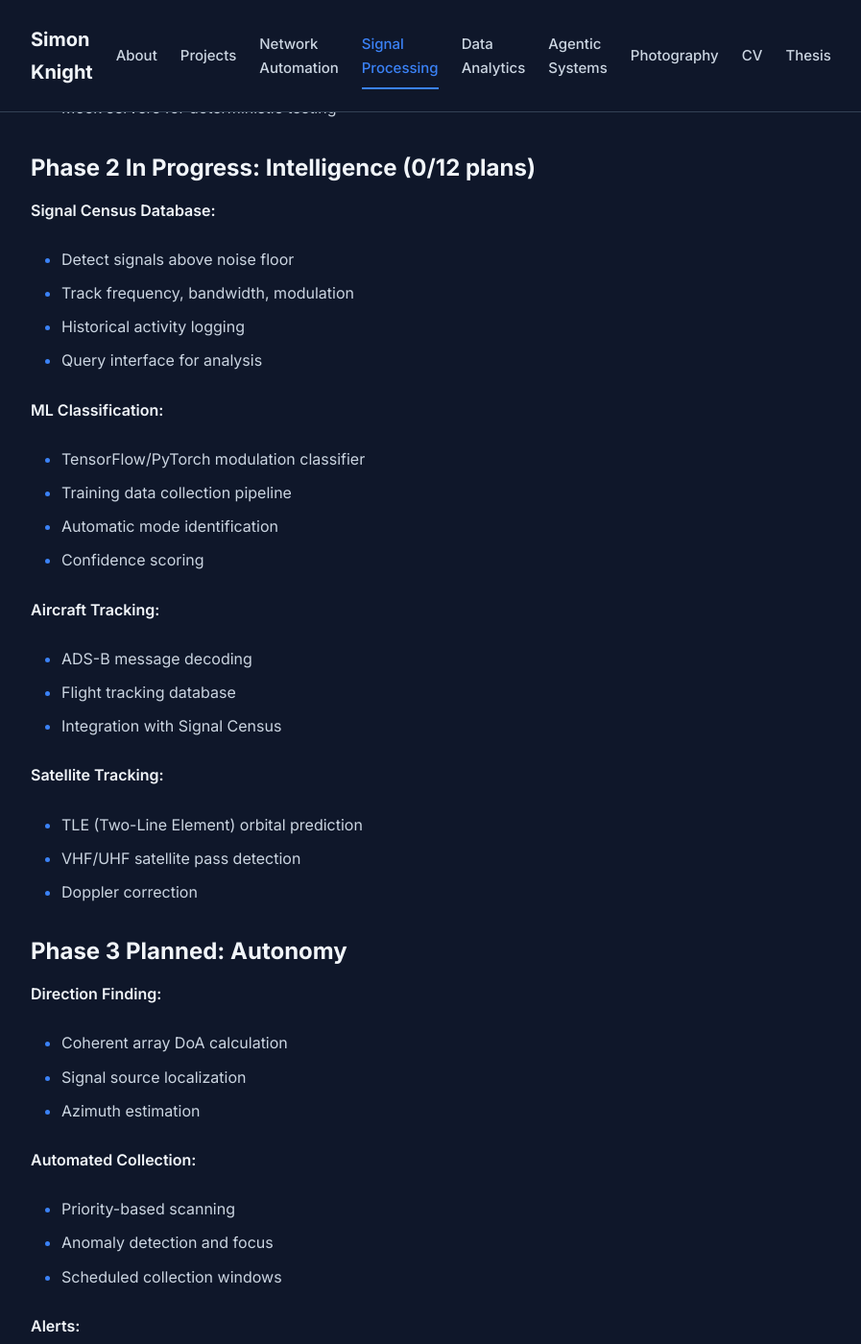
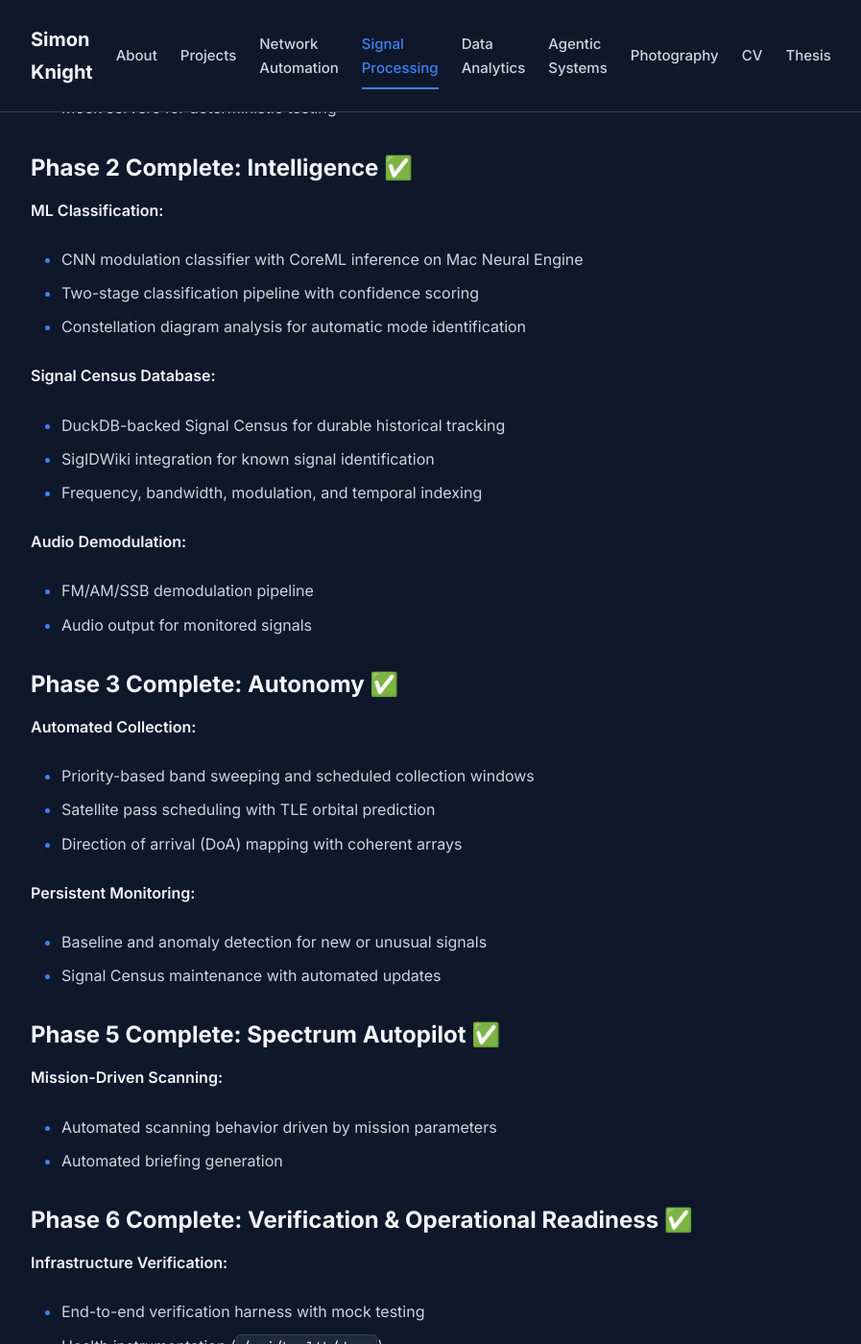
Before and after one commit to sk2/sk2.github.com, a Jekyll site: the page built from projects/spectra.md, in a window 1280 px wide and 1400 px high, scrolled down 3975 px. Shown: the whole window at 96% size, without its empty margins (232-1129 px from the left). Built offline with Jekyll 4.4.1, drawn with Linux system fonts in a browser that asks for light colours; our own code applies the rules of GitHub Pages for plain Markdown files; some of the changed text lies outside the part shown.

Commit message:
Add milestones and roadmaps across active project pages
Network Simulator: Expand roadmap from 2 lines to 4 milestones
(v1.8 EVPN, v1.9 chaos engineering, v2.0 distributed/intelligent,
v2.1 digital twin) with feature details for each.

NetVis: Replace 2-paragraph current status with full milestone
history (v1.0-v1.2) plus in-progress v1.3 and v1.4 roadmap.

Topology Modeling Library: Add complete milestone history
(v1.0-v1.7 shipped, v1.8 in progress) with key highlights for
each version.

Workbench: Add roadmap section covering paused v1.2 completion
and future directions.

Spectra: Update status from Phase 2/3 (45%) to Phase 6/7 -
Phases 1-3 and 5-6 are all complete. Rewrite phase sections to
reflect actual delivered features and add Phase 4/7 roadmap.

Co-Authored-By: Claude Opus 4.6 <noreply@anthropic.com>

```diff
--- a/projects/spectra.md
+++ b/projects/spectra.md
@@ -5,7 +5,7 @@ section: signal-processing
 
 # Project Spectra
 
-<span class="status-badge status-active">Phase 2/3 (45%)</span>
+<span class="status-badge status-active">Phase 6/7 — Operational Readiness</span>
 
 [← Back to Signal Processing](../signal-processing)
 
@@ -20,7 +20,7 @@ Manual radio spectrum monitoring is resource-intensive and prone to operator fat
 
 | | |
 |---|---|
-| **Status** | Phase 2/3 (45%) |
+| **Status** | Phase 6/7 — Operational Readiness |
 | **Language** | Python + Rust + Swift |
 | **Started** | 2026 |
 
@@ -120,47 +120,51 @@ Edge Pi → SpyServer/rtl_tcp → Mac mini Core
 - Network bandwidth optimization
 - Mock servers for deterministic testing
 
-### Phase 2 In Progress: Intelligence (0/12 plans)
+### Phase 2 Complete: Intelligence ✅
+
+**ML Classification:**
+- CNN modulation classifier with CoreML inference on Mac Neural Engine
+- Two-stage classification pipeline with confidence scoring
+- Constellation diagram analysis for automatic mode identification
 
 **Signal Census Database:**
-- Detect signals above noise floor
-- Track frequency, bandwidth, modulation
-- Historical activity logging
-- Query interface for analysis
+- DuckDB-backed Signal Census for durable historical tracking
+- SigIDWiki integration for known signal identification
+- Frequency, bandwidth, modulation, and temporal indexing
 
-**ML Classification:**
-- TensorFlow/PyTorch modulation classifier
-- Training data collection pipeline
-- Automatic mode identification
-- Confidence scoring
+**Audio Demodulation:**
+- FM/AM/SSB demodulation pipeline
+- Audio output for monitored signals
 
-**Aircraft Tracking:**
-- ADS-B message decoding
-- Flight tracking database
-- Integration with Signal Census
-
-**Satellite Tracking:**
-- TLE (Two-Line Element) orbital prediction
-- VHF/UHF satellite pass detection
-- Doppler correction
-
-### Phase 3 Planned: Autonomy
-
-**Direction Finding:**
-- Coherent array DoA calculation
-- Signal source localization
-- Azimuth estimation
+### Phase 3 Complete: Autonomy ✅
 
 **Automated Collection:**
-- Priority-based scanning
-- Anomaly detection and focus
-- Scheduled collection windows
+- Priority-based band sweeping and scheduled collection windows
+- Satellite pass scheduling with TLE orbital prediction
+- Direction of arrival (DoA) mapping with coherent arrays
 
-**Alerts:**
-- Notification system for events
-- New signal detection
-- Aircraft proximity
-- Satellite pass predictions
+**Persistent Monitoring:**
+- Baseline and anomaly detection for new or unusual signals
+- Signal Census maintenance with automated updates
+
+### Phase 5 Complete: Spectrum Autopilot ✅
+
+**Mission-Driven Scanning:**
+- Automated scanning behavior driven by mission parameters
+- Automated briefing generation
+
+### Phase 6 Complete: Verification & Operational Readiness ✅
+
+**Infrastructure Verification:**
+- End-to-end verification harness with mock testing
+- Health instrumentation (`/api/health/deep`)
+- Auto-reconnect with exponential backoff (1s→30s) and per-device failure isolation
+- Real hardware validation ready but deferred
+
+### Roadmap
+
+- **Phase 4: Research & Evolution** — Advanced ML/DSP including de-noising, blind signal separation, emitter identification, vector search, and beamforming
+- **Phase 7: Performance Optimization** — GPU acceleration, waterfall ring buffer optimization, memory profiling, batch updates
 
 ---
 
```
Also changed, not shown: projects/ank-pydantic.md (+34 -2 lines), projects/ank-workbench.md (+5 -0 lines), projects/netvis.md (+33 -3 lines), projects/network-simulator.md (+5 -2 lines).
